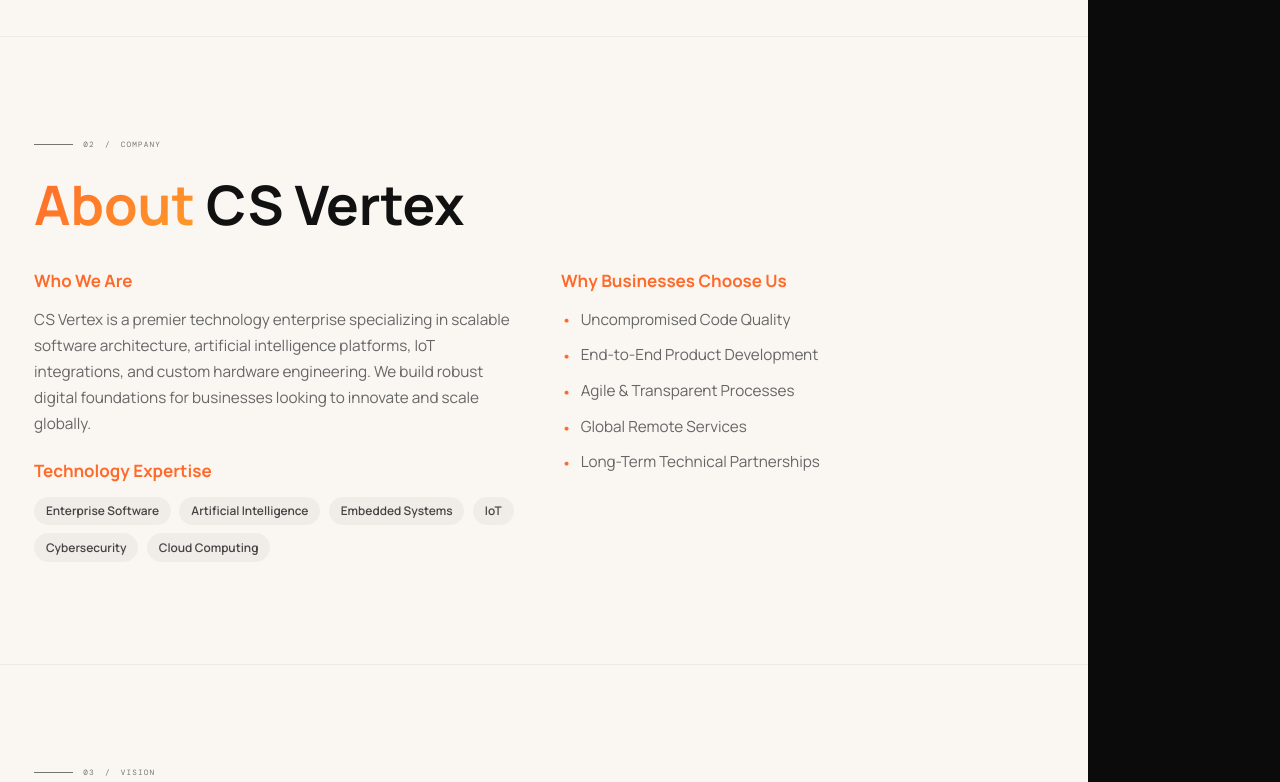
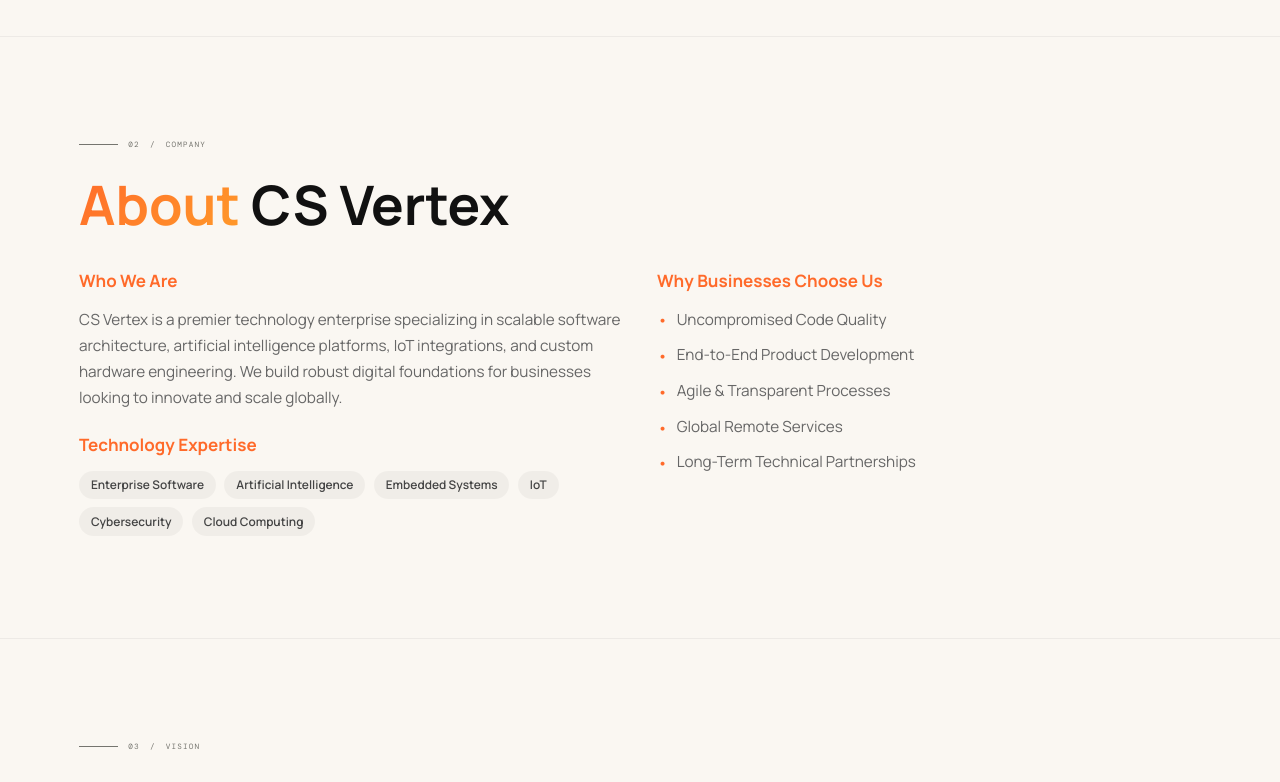
Before and after one commit to chaitu2303/cs-vertex-webpage, a Next.js app: page /about in a window 1280 px wide. Shown: the part 820-1602 px from the top of the page. Built offline with nearby package versions, Linux system fonts and the light colour scheme; no server answers; the database is empty.

Commit message:
Fix desktop layout shrinking issue caused by global body max-width combined with zoom

```diff
--- a/src/app/globals.css
+++ b/src/app/globals.css
@@ -1,7 +1,7 @@
 @import "tailwindcss";
 
 :root{--ink:#0B0B0B;--paper:#FAF7F2;--acid:#FF5A2A;--acid-hover:#FF6A3D;--brand-blue:#5c7df8;--muted:#96968f;--line:rgba(255,255,255,.14);--mono:"DM Mono",monospace;--sans:"Manrope",sans-serif}
-*{box-sizing:border-box}html{scroll-behavior:smooth;overflow-x:hidden;max-width:100vw}body{margin:0;background:var(--ink);color:var(--paper);font-family:var(--sans);overflow-x:hidden;max-width:100vw;width:100%;position:relative;}@media(min-width:1024px){body{zoom:0.85}}a{color:inherit;text-decoration:none}button{font:inherit;color:inherit;cursor:pointer}
+*{box-sizing:border-box}html{scroll-behavior:smooth}body{margin:0;background:var(--ink);color:var(--paper);font-family:var(--sans);position:relative;}@media(min-width:1024px){body{zoom:0.85}}a{color:inherit;text-decoration:none}button{font:inherit;color:inherit;cursor:pointer}
 img, video { max-width: 100%; height: auto; object-fit: cover; }
 /* Top Utility Bar */
 .top-utility-bar { background: #050505; border-bottom: 1px solid #222; display: flex; justify-content: space-between; align-items: center; padding: 8px 4vw; font: 9px var(--mono); letter-spacing: 0.1em; text-transform: uppercase; color: #888; z-index: 51; position: relative; }
@@ -182,6 +182,7 @@ footer{background:#050505;padding:120px 4vw 35px;border-top:1px solid #222}.foot
   .top-utility-bar .utility-group span { display: none; }
   .hero-lede { width: 100%; }
   .site-header { height: 72px; min-height: 72px; padding: 0 16px; }
+  html, body { overflow-x: hidden !important; max-width: 100vw !important; width: 100% !important; }
 }
 
 @media(max-width:480px) {
```
